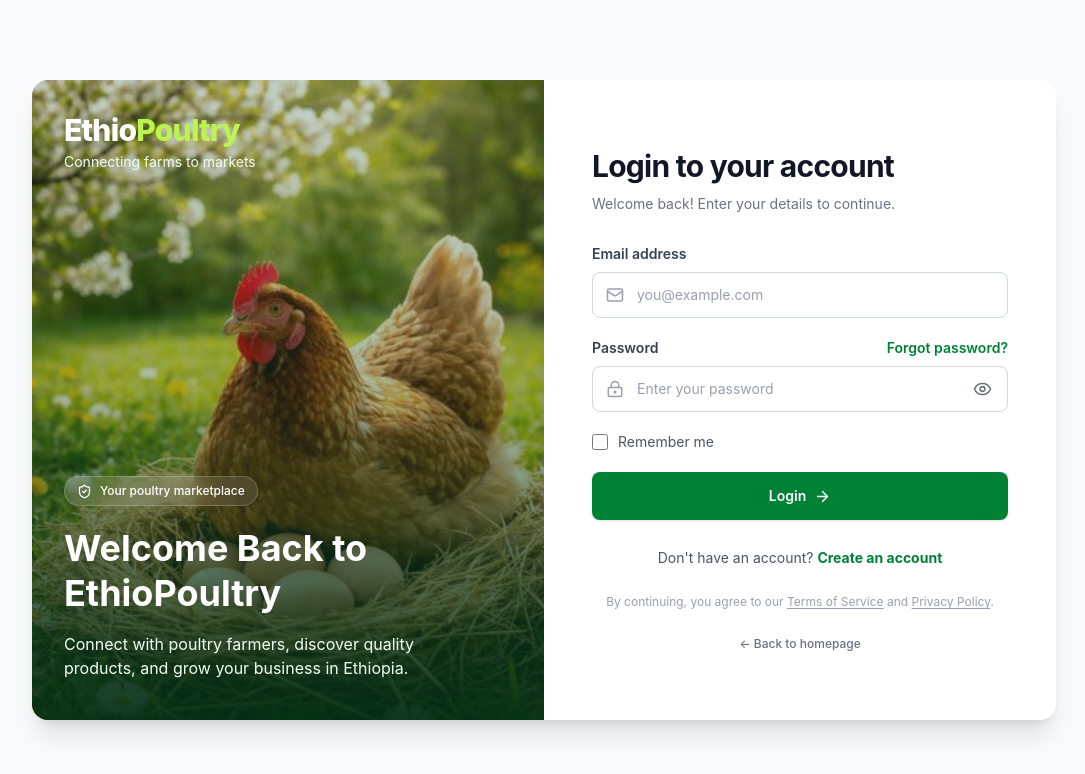
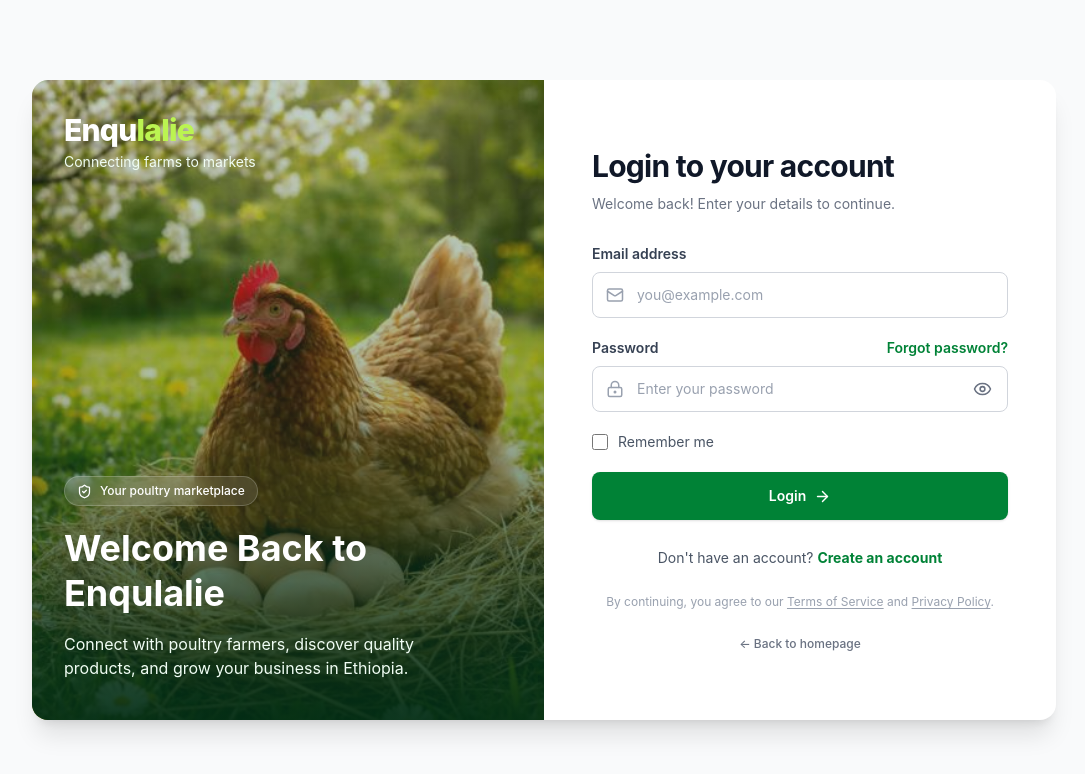
Before and after one commit to mega-gech/EthioPoultry, a React (Vite) app in the folder client/: page /login in a window 1280 px wide. Shown: the top 774 px of the page, without its empty margins (96-1181 px from the left). Built offline with nearby package versions, Linux system fonts and the light colour scheme.

Commit message:
update login

```diff
--- a/client/src/pages/Login.tsx
+++ b/client/src/pages/Login.tsx
@@ -60,7 +60,7 @@
             className="absolute left-8 top-8 z-10 rounded-md text-white focus-visible:outline-none focus-visible:ring-2 focus-visible:ring-lime-300"
           >
             <span className="text-3xl font-extrabold tracking-tight">
-              Ethio<span className="text-lime-300">Poultry</span>
+              Enqu<span className="text-lime-300">lalie</span>
             </span>
 
             <span className="mt-1 block text-sm text-green-50">
@@ -76,7 +76,7 @@
             </span>
 
             <h1 className="mt-5 text-3xl font-bold leading-tight lg:text-4xl">
-              Welcome Back to EthioPoultry
+              Welcome Back to Enqulalie
             </h1>
 
             <p className="mt-4 max-w-sm text-sm leading-6 text-green-50 sm:text-base">
@@ -94,7 +94,7 @@
             to="/"
             className="mb-7 inline-block text-center text-2xl font-extrabold tracking-tight text-green-800 md:hidden"
           >
-            Ethio<span className="text-green-500">Poultry</span>
+            Enqu<span className="text-green-500">lalie</span>
           </Link>
 
           {/* Heading */}
```
